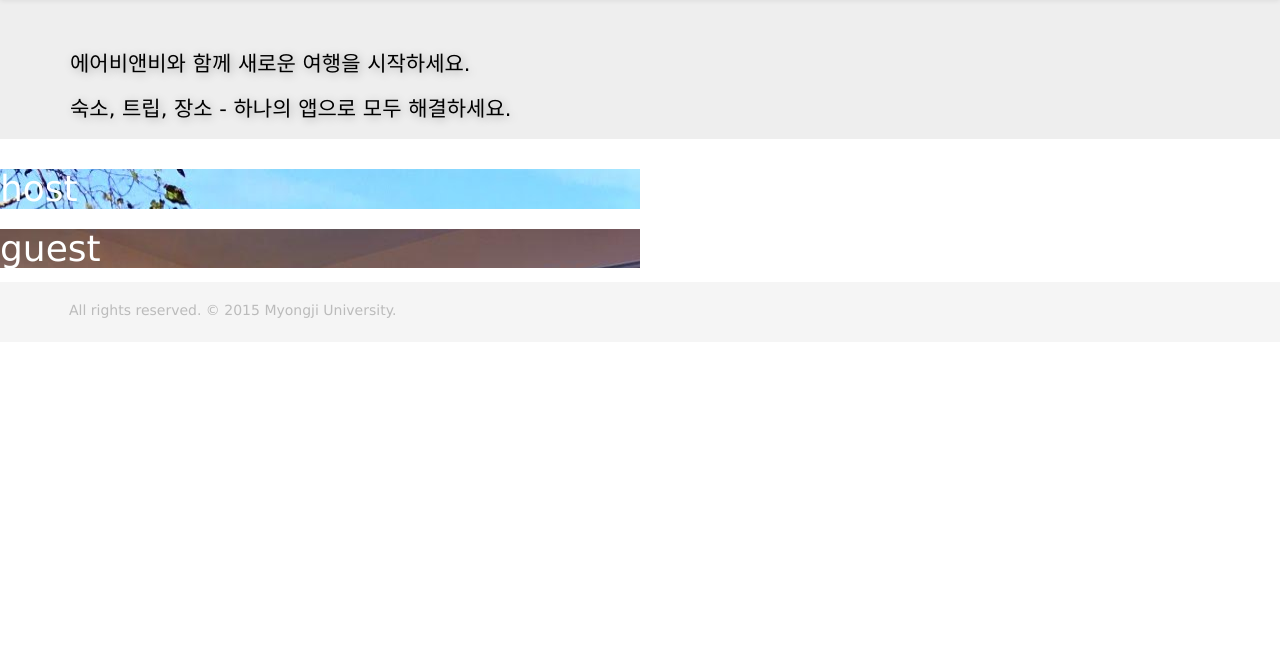
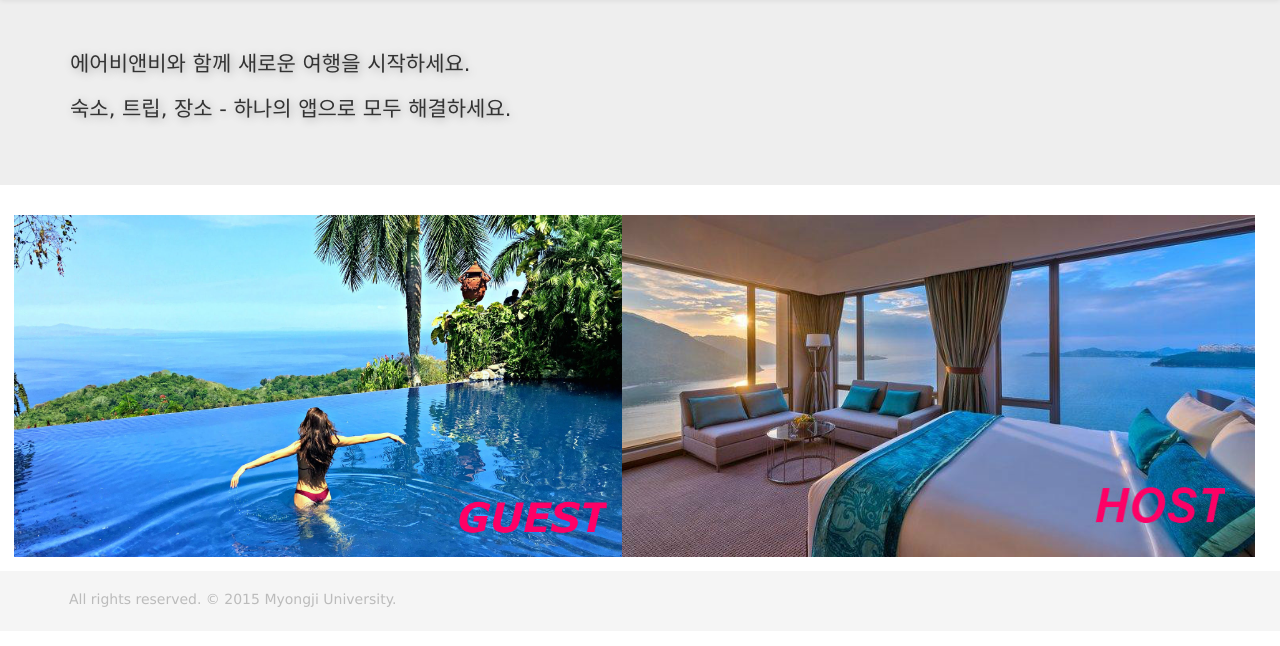
Before and after one commit to JKeonLee/airbnb3, a Node server app: page / in a window 1280 px wide. Shown: the part 51-697 px from the top of the page. Run offline with Node 20, Linux system fonts and the light colour scheme; some libraries are stand-ins or nearby versions.

Commit message:
main img insert

```diff
--- a/public/stylesheets/style.css
+++ b/public/stylesheets/style.css
@@ -38,15 +38,7 @@ a {
 
 .jumbotron {
   margin-top: -1em;
-  height: 100px;
-  -webkit-background-size: 100%;
-  -moz-background-size: 100%;
-  -o-background-size: 100%;
-  background-size: 100%;
-  min-height: 10em;
-  color: #000;
-  text-shadow: 2px 2px 10px rgba(0, 0, 0, 0.3);
-}
+  text-shadow: 2px 2px 10px rgba(0, 0, 0, 0.3); }
 
 .form-actions {
   padding: 19px 20px 20px;
@@ -67,18 +59,100 @@ a {
       margin: 20px 0;
       color: #bbb; }
 
-mainimg.div{
+form.todos {
+  width: 100%;
+  margin: 0 0 1em 0;
+  padding: 1em;
+  background: #acddf2; }
+  form.todos .main input[type='text'] {
+    font-size: 1.4em;
+    border: 1px solid #2c9cd2;
+    padding: 0.5em 1em;
+    margin-bottom: 1em;
+    width: 100%;
+    box-sizing: border-box; }
+  form.todos .actions button {
+    margin-top: 1em; }
+
+.tasks {
+  width: 100%;
+  list-style: none;
+  padding: 0;
+  margin: 0; }
+  .tasks li.task {
+    border-bottom: 1px solid #eaeaea;
+    padding: 1em 0; }
+    .tasks li.task span {
+      display: inline-block;
+      margin-right: 1em; }
+    .tasks li.task .check {
+      width: 2em;
+      height: 2em;
+      border-radius: 1em;
+      border: 1px solid #2c9cd2;
+      vertical-align: bottom; }
+    .tasks li.task .content {
+      font-size: 1.1em;
+      font-weight: bold;
+      line-height: 2em; }
+    .tasks li.task .category {
+      float: right;
+      min-width: 5em;
+      font-size: 0.9em; }
+    .tasks li.task .priority {
+      font-size: 0.8em;
+      border-radius: 0.8em;
+      background-color: #888;
+      color: #fff;
+      height: 200%;
+      line-height: 1.6em;
+      text-align: center;
+      padding: 0 1em; }
+      .tasks li.task .priority.p2 {
+        background-color: #b0b33c; }
+      .tasks li.task .priority.p3 {
+        background-color: #a51e23; }
+    .tasks li.task .deadline {
+      color: #ccc;
+      font-size: 0.9em; }
+
+.side .section {
+  background: #888;
+  width: 100%;
+  color: #fff; }
+  .side .section a {
+    color: #fff;
+    display: inline-block;
+    text-decoration: none;
+    width: 100%;
+    box-sizing: border-box;
+    padding: 0.5em 1em 0.5em 3em;
+    border-bottom: 1px solid #fff; }
+    .side .section a:last-child {
+      border-bottom: 0; }
+    .side .section a.all {
+      background: #444; }
+  .side .section a.selected {
+    padding-left: 1em;
+    background-color: #009eec; }
+    .side .section a.selected:before {
+      font-family: FontAwesome;
+      content: "\f00c";
+      display: inline-block;
+      vertical-align: middle;
+      padding-right: 1em; }
+  .side .section a:hover, .side .section a.selected:hover {
+    background-color: #337AB7; }
+
+div#main_img{
   display: inline-block;
+  margin-left: 1em;
 }
 
-div#host{
-  background-image: url("/images/outside.jpg");
-  color: #fff;
+img#outside{
+  width: 48%;
+}
+
+img#inside{
   width: 50%;
 }
-
-div#guest{
-  background-image: url("/images/inside.jpg");
-  width: 50%;
-  color: #fff;
-}
--- a/views/index.jade
+++ b/views/index.jade
@@ -7,8 +7,6 @@ block hero-unit
       p 숙소, 트립, 장소 - 하나의 앱으로 모두 해결하세요.
 
 block content
-
-    div#host.mainimg
-      h1 host
-    div#guest.mainimg
-      h1 guest
+    div#main_img
+      img#outside(src="/images/outside.jpg")
+      img#inside(src="/images/inside.jpg")
```
Also changed, not shown: public/images/inside.jpg, public/images/outside.jpg.
